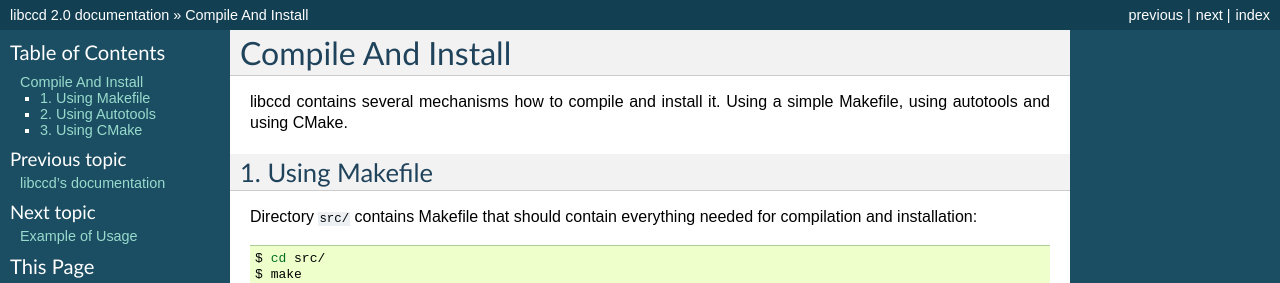
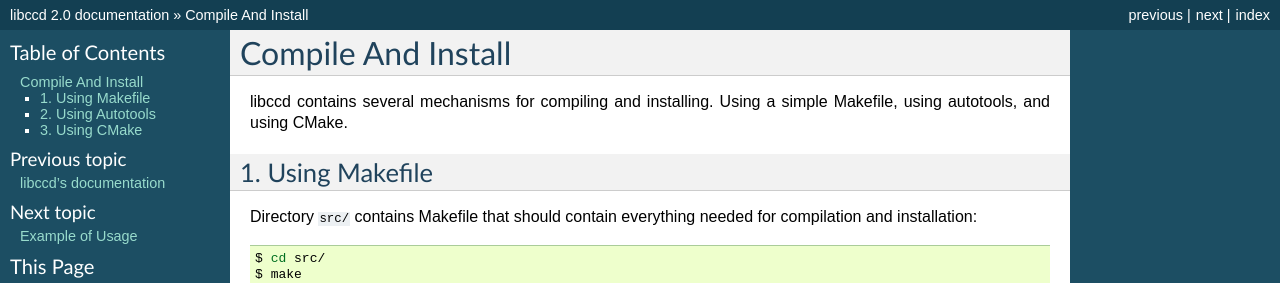
Before and after one commit to danfis/libccd, a Sphinx documentation site: the page built from doc/compile-and-install.rst, in a window 1280 px wide. Shown: the top 283 px of the page. Built offline with Sphinx 7.4.7, drawn with Linux system fonts in a browser that asks for light colours.

Commit message:
Minor documentation fix

```diff
--- a/doc/compile-and-install.rst
+++ b/doc/compile-and-install.rst
@@ -1,8 +1,8 @@
 Compile And Install
 ====================
 
-libccd contains several mechanisms how to compile and install it.
-Using a simple Makefile, using autotools and using CMake.
+libccd contains several mechanisms for compiling and installing.
+Using a simple Makefile, using autotools, and using CMake.
 
 
 1. Using Makefile
```
Also changed, not shown: README.md (+1 -1 lines).
